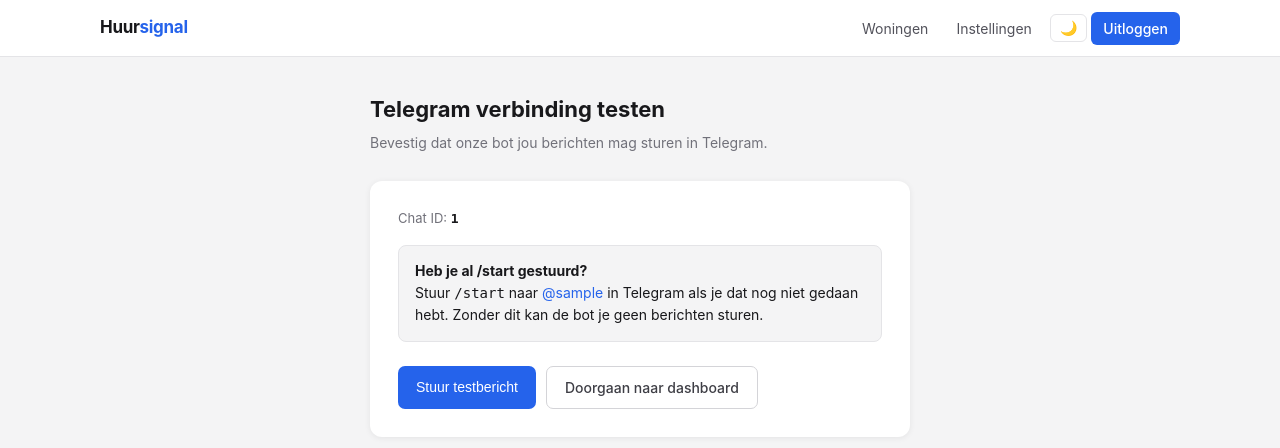
After one commit to sst1lle/huiszoeker-bot, a Flask app: template app/huursignal/templates/onboarding_validate.html in a window 1280 px wide. The commit adds this page. Shown: the top 448 px of the page. Run offline with Flask 3, Linux system fonts and the light colour scheme; the template is opened without the code that fills it: most values are stand-ins (such as "Sample title", 1, 10 or a date in 2020); parts of the project's set-up code (start-up, migrations or seed data) failed here and were passed over.

Commit message:
etxra validatie stap om huiszoeker telegram bot te valideren

```diff
--- a/app/huursignal/static/css/main.css
+++ b/app/huursignal/static/css/main.css
@@ -149,9 +149,9 @@ nav { background: var(--surface); border-bottom: 1px solid var(--border); positi
   .form-actions { flex-direction: column; }
 
   .hamburger { display: flex; }
-  .nav-links { display: none; flex-direction: column; position: absolute; top: 56px; left: 0; right: 0;
+  .nav-links { display: none; flex-direction: column; position: fixed; top: 56px; left: 0; right: 0;
                background: var(--surface); border-bottom: 1px solid var(--border);
-               padding: 8px 16px 12px; gap: 2px; z-index: 20; }
+               padding: 8px 16px 12px; gap: 2px; z-index: 200; }
   .nav-links.open { display: flex; }
   .nav-links a, .nav-links button { width: 100%; text-align: left; padding: 10px 12px; }
   .nav-links .btn-nav { margin-top: 4px; justify-content: center; }
--- a/app/huursignal/templates/onboarding.html
+++ b/app/huursignal/templates/onboarding.html
@@ -5,7 +5,7 @@
   <h1>Zoekvoorkeuren instellen</h1>
   <p class="sub">Stel je criteria in. Je ontvangt Telegram-meldingen bij nieuwe passende woningen.</p>
   {% set submit_label = "Opslaan en beginnen" %}
-  {% set redirect_to = "/dashboard" %}
+  {% set redirect_to = "/onboarding/validate" %}
   {% include "_pref_form.html" %}
 </div>
 <script src="{{ url_for('static', filename='js/preferences.js') }}"></script>
--- /dev/null
+++ b/app/huursignal/templates/onboarding_validate.html
@@ -0,0 +1,70 @@
+{% extends "base.html" %}
+{% block title %}Telegram valideren — Huursignal{% endblock %}
+{% block content %}
+<div class="form-page">
+  <h1>Telegram verbinding testen</h1>
+  <p class="sub">Bevestig dat onze bot jou berichten mag sturen in Telegram.</p>
+
+  <div class="form-card">
+    {% if chat_id %}
+      <p style="font-size:13px;color:var(--muted);margin-bottom:16px">
+        Chat ID: <strong style="font-family:monospace;color:var(--text)">{{ chat_id }}</strong>
+      </p>
+
+      <div style="background:var(--check-bg);border:1px solid var(--border);border-radius:8px;padding:14px 16px;margin-bottom:20px;font-size:14px;line-height:1.6">
+        {% if bot_username %}
+          <strong>Heb je al /start gestuurd?</strong><br>
+          Stuur <code>/start</code> naar
+          <a href="https://t.me/{{ bot_username }}" target="_blank" style="color:#2563eb">@{{ bot_username }}</a>
+          in Telegram als je dat nog niet gedaan hebt. Zonder dit kan de bot je geen berichten sturen.
+        {% else %}
+          <strong>Heb je al /start gestuurd?</strong><br>
+          Stuur <code>/start</code> naar onze Telegram-bot als je dat nog niet gedaan hebt. Zonder dit kan de bot je geen berichten sturen.
+        {% endif %}
+      </div>
+
+      <div id="status" style="border-radius:7px;padding:10px 14px;font-size:13px;margin-bottom:16px;display:none"></div>
+
+      <div class="form-actions">
+        <button class="btn btn-primary" style="width:auto" id="test-btn" onclick="doValidate()">Stuur testbericht</button>
+        <a href="/dashboard" class="btn btn-outline">Doorgaan naar dashboard</a>
+      </div>
+
+    {% else %}
+      <p style="font-size:14px;color:var(--muted);margin-bottom:20px">
+        Je hebt nog geen Telegram chat ID ingesteld.
+        <a href="/onboarding" style="color:#2563eb">Ga terug</a> om dit in te stellen.
+      </p>
+      <a href="/dashboard" class="btn btn-outline" style="width:auto">Doorgaan zonder Telegram</a>
+    {% endif %}
+  </div>
+</div>
+<script>
+async function doValidate() {
+  const btn = document.getElementById('test-btn');
+  const status = document.getElementById('status');
+  btn.disabled = true;
+  btn.textContent = 'Bezig…';
+  status.style.display = 'none';
+
+  const r = await fetch('/api/telegram/validate', {
+    method: 'POST',
+    headers: { 'Content-Type': 'application/json' },
+    body: JSON.stringify({}),
+  });
+  const d = await r.json();
+
+  status.style.display = 'block';
+  if (d.ok) {
+    status.style.cssText = 'display:block;background:#f0fdf4;border:1px solid #bbf7d0;color:#166534;border-radius:7px;padding:10px 14px;font-size:13px;margin-bottom:16px';
+    status.textContent = '✅ Setup correct! Je hebt een testbericht ontvangen in Telegram.';
+    btn.textContent = 'Opnieuw testen';
+  } else {
+    status.style.cssText = 'display:block;background:#fef2f2;border:1px solid #fecaca;color:#b91c1c;border-radius:7px;padding:10px 14px;font-size:13px;margin-bottom:16px';
+    status.textContent = '❌ ' + (d.error || 'Versturen mislukt. Heb je /start gestuurd naar de bot?');
+    btn.textContent = 'Opnieuw proberen';
+  }
+  btn.disabled = false;
+}
+</script>
+{% endblock %}
```
Also changed, not shown: app/huursignal/routes/preferences.py (+56 -0 lines), app/huursignal/static/js/preferences.js (+25 -0 lines), app/huursignal/templates/_pref_form.html (+9 -2 lines), 1 other file.
